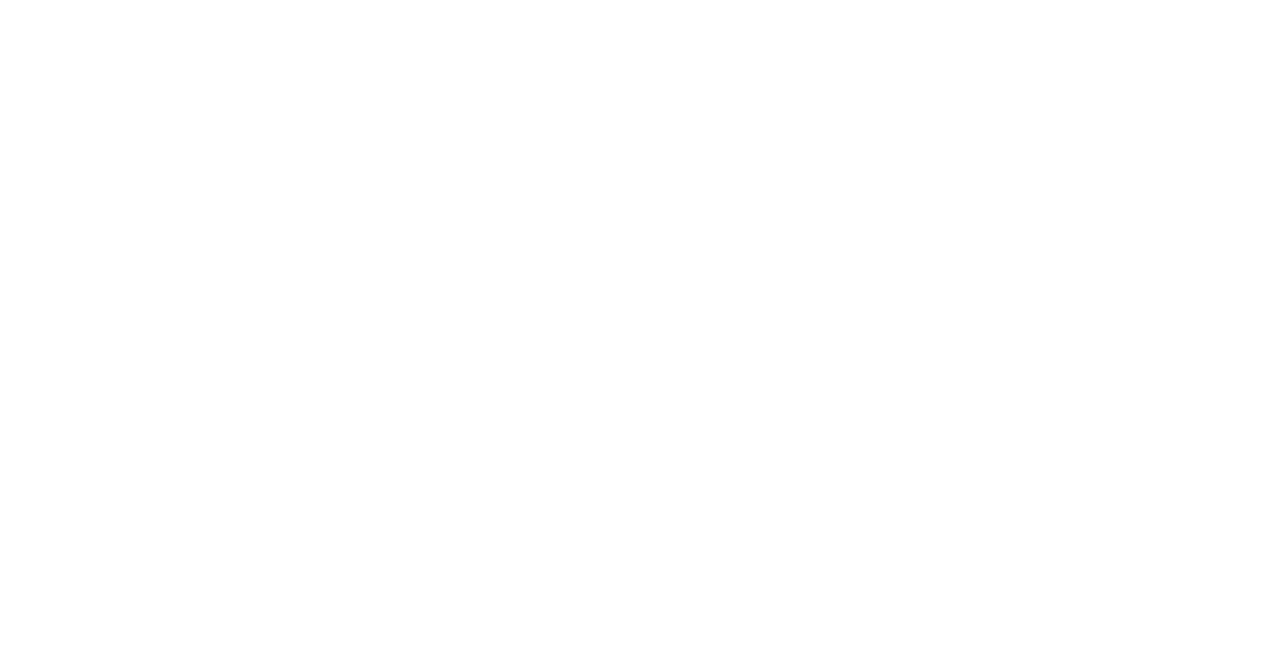
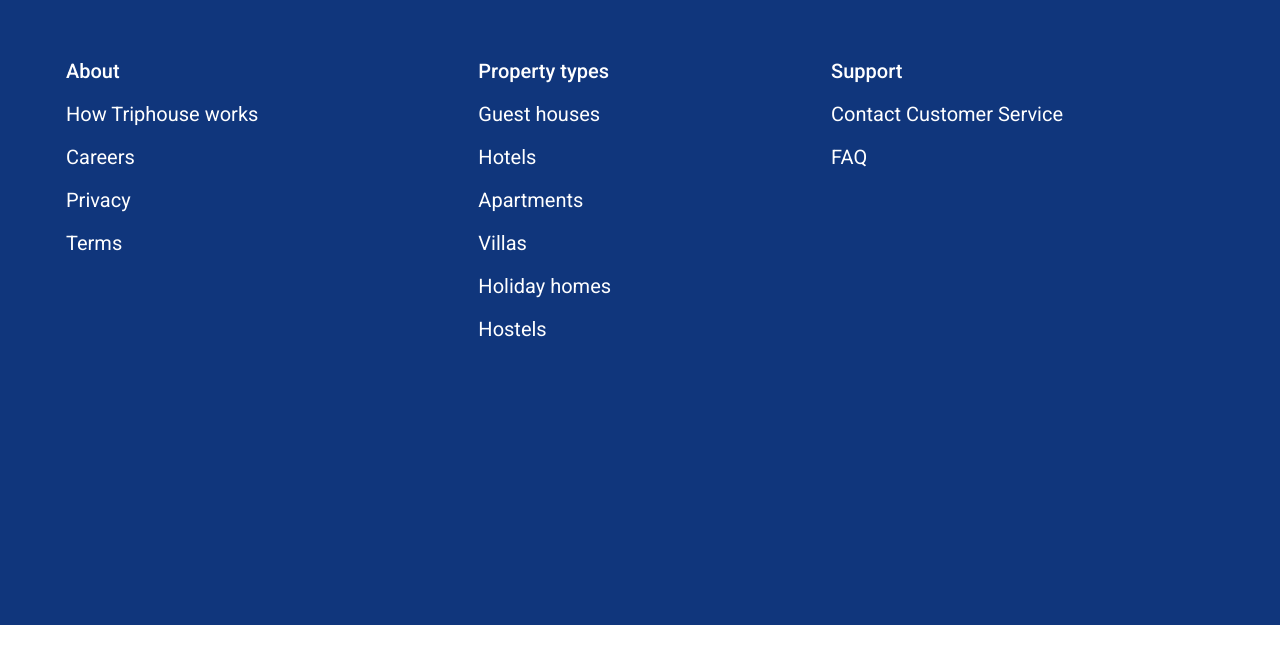
Before and after one commit to AndreyHes/if-html, a plain HTML site: page index.html in a window 1280 px wide. Drawn offline with Linux system fonts and the light colour scheme.

Commit message:
Added fonts and styles for text Fulfilled the footer

```diff
--- a/index.html
+++ b/index.html
@@ -1,10 +1,35 @@
 <!DOCTYPE html>
 <html lang="en">
-<head>
-    <meta charset="UTF-8">
+  <head>
+    <meta charset="UTF-8" />
     <title>Title</title>
-</head>
-<body>
-
-</body>
+    <link rel="stylesheet" href="styles/styles.css" />
+  </head>
+  <body>
+    <footer class="footer">
+      <div class="container">
+        <div class="container-about">
+          <span class="selected-text">About</span>
+          <span class="main-text">How Triphouse works</span>
+          <span class="main-text">Careers</span>
+          <span class="main-text">Privacy</span>
+          <span class="main-text">Terms</span>
+        </div>
+        <div class="container-property-types">
+          <span class="selected-text">Property types</span>
+          <span class="main-text">Guest houses</span>
+          <span class="main-text">Hotels</span>
+          <span class="main-text">Apartments</span>
+          <span class="main-text">Villas</span>
+          <span class="main-text">Holiday homes</span>
+          <span class="main-text">Hostels</span>
+        </div>
+          <div class="container-support">
+              <span class="selected-text">Support</span>
+              <span class="main-text">Contact Customer Service</span>
+              <span class="main-text">FAQ</span>
+          </div>
+      </div>
+    </footer>
+  </body>
 </html>
--- /dev/null
+++ b/styles/styles.css
@@ -0,0 +1,69 @@
+@import url('https://fonts.googleapis.com/css2?family=Roboto:wght@400;500&display=swap');
+
+
+* {
+  padding: 0;
+  margin: 0;
+  box-sizing: border-box;
+}
+
+body {
+    font-family: 'Roboto', sans-serif;
+}
+
+.footer {
+    max-width: 1440px;
+    height: 625px;
+    width: 100%;
+    background: #10367cff;
+
+}
+
+.container {
+    display: flex;
+    justify-content: left   ;
+    margin-left: 50px;
+    padding: 0 16px;
+
+
+}
+
+.container-about {
+    display: flex;
+    flex-direction: column;
+    gap: 20px;
+    margin-top: 60px;
+}
+
+.container-property-types {
+    display: flex;
+    flex-direction: column;
+    gap: 20px;
+    margin-left: 220px;
+    margin-top: 60px;
+
+}
+
+.container-support {
+    display: flex;
+    flex-direction:column;
+    gap:20px;
+    margin-left: 220px;
+    margin-top: 60px;
+}
+
+.selected-text {
+    font-family: 'Roboto', sans-serif;
+    font-weight: 500;
+    font-size: 20px;
+    line-height: 23px;
+    color: #ffffff;
+}
+
+.main-text {
+    font-family: 'Roboto', sans-serif;
+    font-weight: 400;
+    font-size: 20px;
+    line-height: 23px;
+    color: #ffffff;
+}
```
